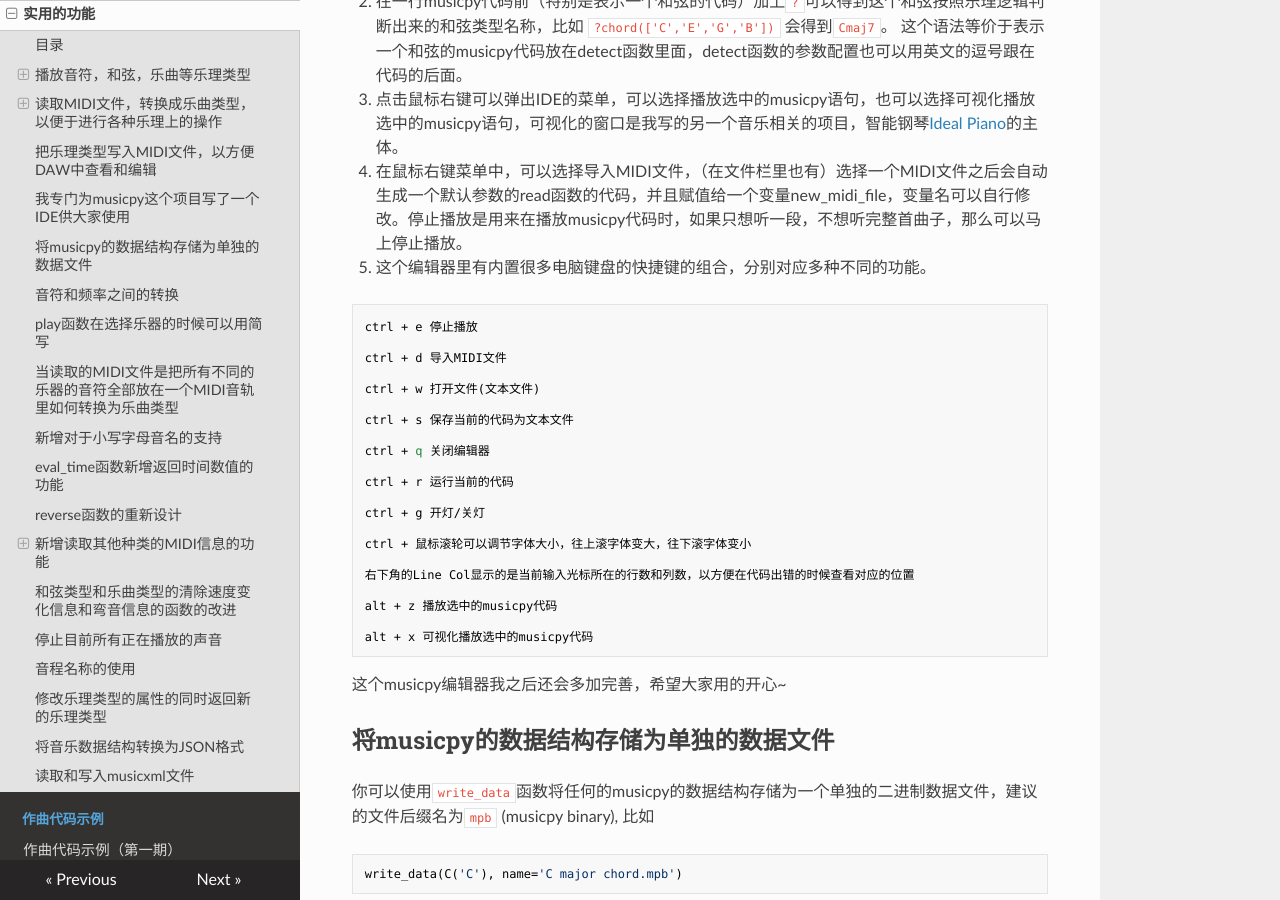
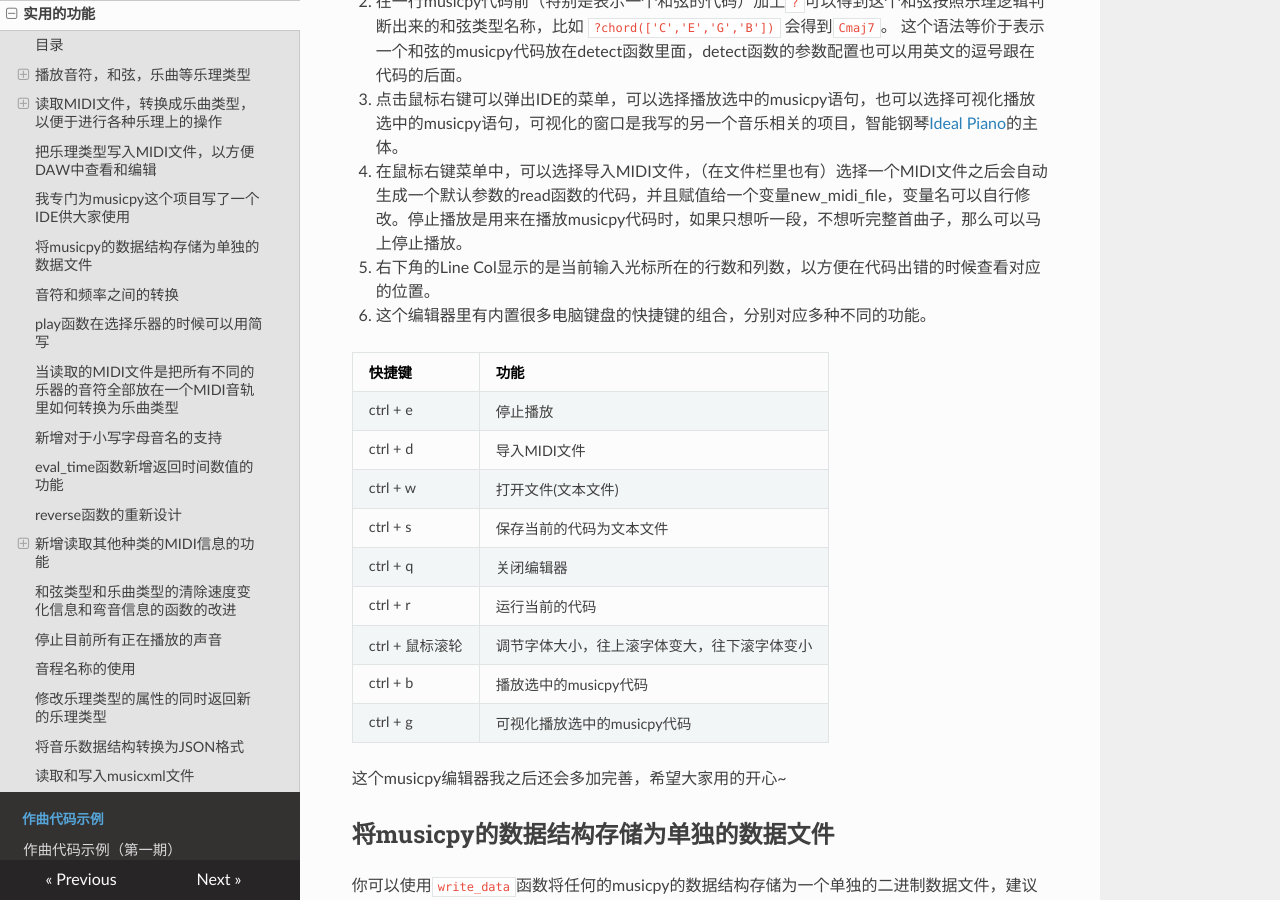
Before and after one commit to Rainbow-Dreamer/musicpy_docs_zh_CN, an MkDocs documentation site: the page built from docs/Useful functionality.md, in a window 1280 px wide and 900 px high, scrolled down 5225 px. Built offline with MkDocs 1.6.1, drawn with Linux system fonts in a browser that asks for light colours; nearby versions of some CDN libraries.

Commit message:
Update Useful functionality.md

````diff
--- a/docs/Useful functionality.md
+++ b/docs/Useful functionality.md
@@ -206,31 +206,21 @@ write(current_chord,
 
 4. 在鼠标右键菜单中，可以选择导入MIDI文件，（在文件栏里也有）选择一个MIDI文件之后会自动生成一个默认参数的read函数的代码，并且赋值给一个变量new_midi_file，变量名可以自行修改。停止播放是用来在播放musicpy代码时，如果只想听一段，不想听完整首曲子，那么可以马上停止播放。
 
-5. 这个编辑器里有内置很多电脑键盘的快捷键的组合，分别对应多种不同的功能。
+5. 右下角的Line Col显示的是当前输入光标所在的行数和列数，以方便在代码出错的时候查看对应的位置。
 
-```
-ctrl + e 停止播放
+6. 这个编辑器里有内置很多电脑键盘的快捷键的组合，分别对应多种不同的功能。
 
-ctrl + d 导入MIDI文件
-
-ctrl + w 打开文件(文本文件)
-
-ctrl + s 保存当前的代码为文本文件
-
-ctrl + q 关闭编辑器
-
-ctrl + r 运行当前的代码
-
-ctrl + g 开灯/关灯
-
-ctrl + 鼠标滚轮可以调节字体大小，往上滚字体变大，往下滚字体变小
-
-右下角的Line Col显示的是当前输入光标所在的行数和列数，以方便在代码出错的时候查看对应的位置
-
-alt + z 播放选中的musicpy代码
-
-alt + x 可视化播放选中的musicpy代码
-```
+| 快捷键          | 功能                                         |
+| --------------- | -------------------------------------------- |
+| ctrl + e        | 停止播放                                     |
+| ctrl + d        | 导入MIDI文件                                 |
+| ctrl + w        | 打开文件(文本文件)                           |
+| ctrl + s        | 保存当前的代码为文本文件                     |
+| ctrl + q        | 关闭编辑器                                   |
+| ctrl + r        | 运行当前的代码                               |
+| ctrl + 鼠标滚轮 | 调节字体大小，往上滚字体变大，往下滚字体变小 |
+| ctrl + b        | 播放选中的musicpy代码                        |
+| ctrl + g        | 可视化播放选中的musicpy代码                  |
 
 这个musicpy编辑器我之后还会多加完善，希望大家用的开心~
 
````
